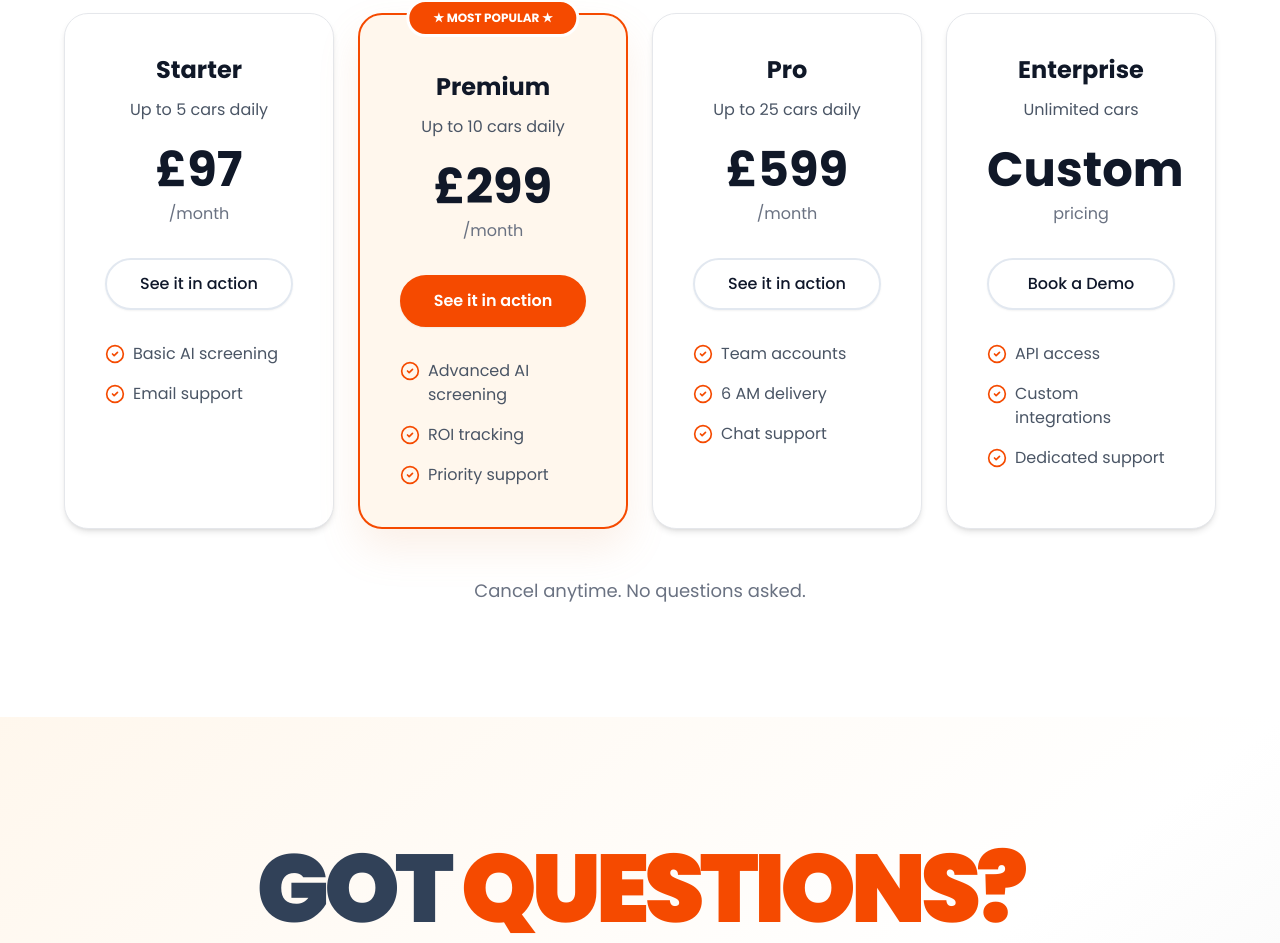
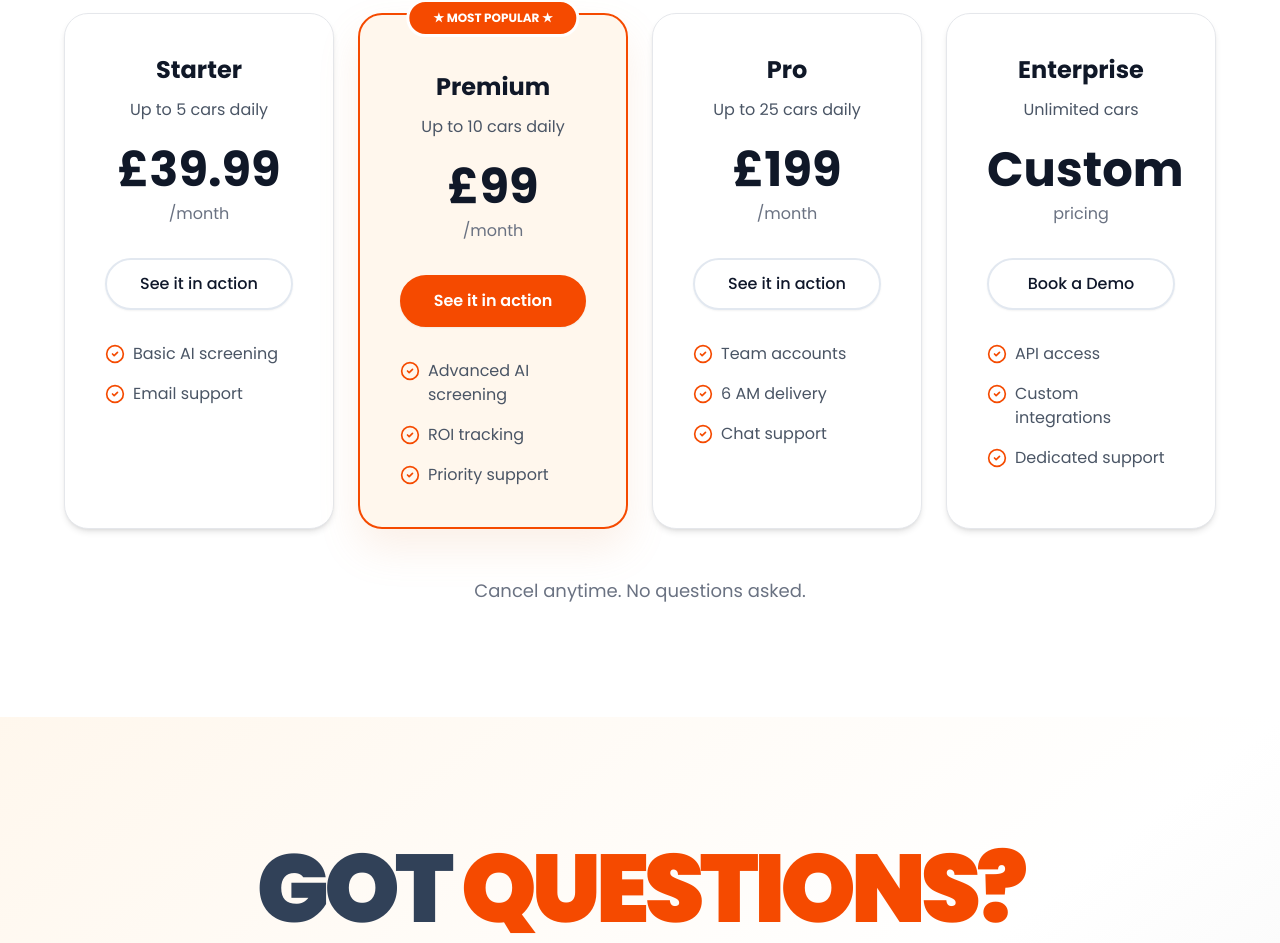
Before and after one commit to rokii808/v0-revdoctor-automation, a Next.js app: page / in a window 1280 px wide. Shown: the part 11015-11958 px from the top of the page. Built offline with nearby package versions, Linux system fonts and the light colour scheme; no server answers; the database is empty.

Commit message:
feat: update pricing text for all plans
Set new prices for Starter, Premium, and Pro plans.

#VERCEL_SKIP

Co-authored-by: null <211446266+rokii808@users.noreply.github.com>

```diff
--- a/app/page.tsx
+++ b/app/page.tsx
@@ -873,7 +873,7 @@ export default function HomePage() {
             <div className="bg-white border border-gray-200 p-10 rounded-3xl shadow-md hover:shadow-xl transition-all duration-300 hover:-translate-y-1 bg-opacity-80 backdrop-blur-sm">
               <h3 className="text-2xl font-sans font-bold text-gray-900 mb-3">Starter</h3>
               <p className="text-gray-600 mb-6 text-base">Up to 5 cars daily</p>
-              <p className="text-5xl font-sans font-bold text-gray-900 mb-2">£97</p>
+              <p className="text-5xl font-sans font-bold text-gray-900 mb-2">£39.99</p>
               <p className="text-base text-gray-500 mb-8">/month</p>
               <Button
                 size="lg"
@@ -904,7 +904,7 @@ export default function HomePage() {
               </div>
               <h3 className="text-2xl font-sans font-bold text-gray-900 mb-3 mt-4">Premium</h3>
               <p className="text-gray-600 mb-6 text-base">Up to 10 cars daily</p>
-              <p className="text-5xl font-sans font-bold text-gray-900 mb-2">£299</p>
+              <p className="text-5xl font-sans font-bold text-gray-900 mb-2">£99</p>
               <p className="text-base text-gray-500 mb-8">/month</p>
               <Button
                 size="lg"
@@ -932,7 +932,7 @@ export default function HomePage() {
             <div className="bg-white border border-gray-200 p-10 rounded-3xl shadow-md hover:shadow-xl transition-all duration-300 hover:-translate-y-1 bg-opacity-80 backdrop-blur-sm">
               <h3 className="text-2xl font-sans font-bold text-gray-900 mb-3">Pro</h3>
               <p className="text-gray-600 mb-6 text-base">Up to 25 cars daily</p>
-              <p className="text-5xl font-sans font-bold text-gray-900 mb-2">£599</p>
+              <p className="text-5xl font-sans font-bold text-gray-900 mb-2">£199</p>
               <p className="text-base text-gray-500 mb-8">/month</p>
               <Button
                 size="lg"
```
